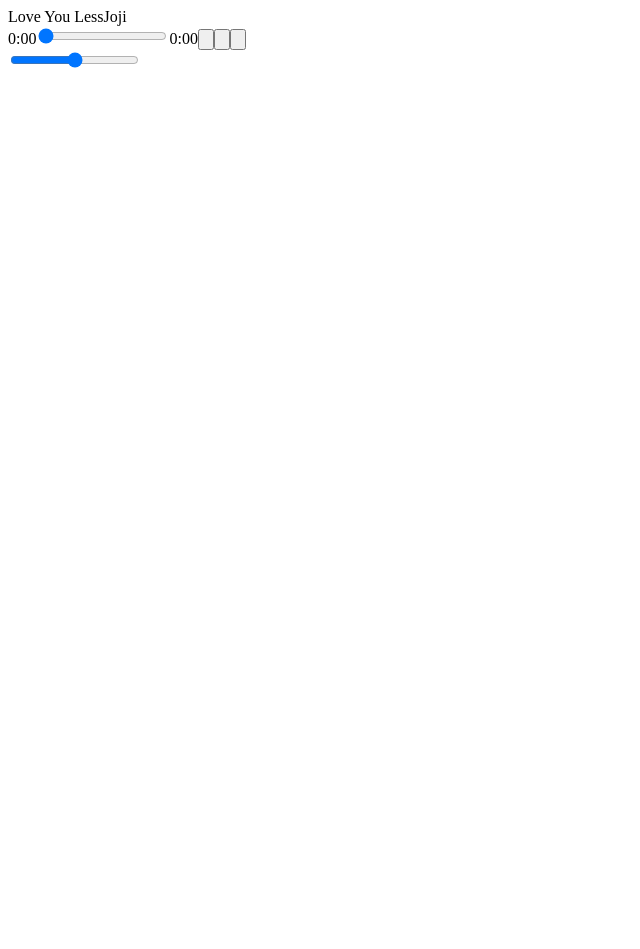
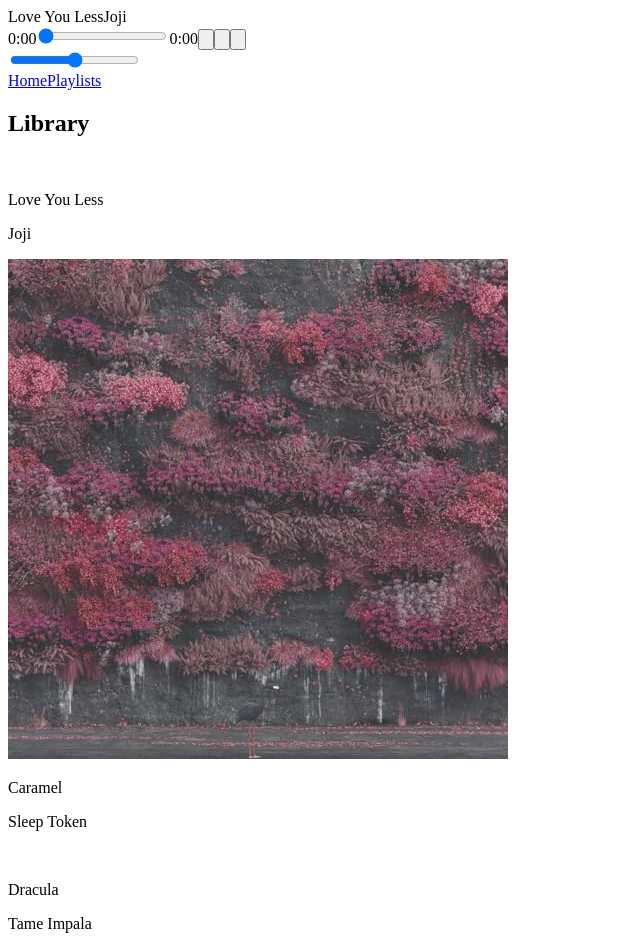
Before and after one commit to muhammadhshafqat/Sonder-Music-Player, a React (Vite) app: page / in a window 1280 px wide. Shown: the whole page, without its empty margins (0-640 px from the left). Before the commit the page ends 800 px from the top, so only its background shows below. Built offline with nearby package versions, Linux system fonts and the light colour scheme.

Commit message:
added library functionality

```diff
--- a/src/App.tsx
+++ b/src/App.tsx
@@ -2,10 +2,14 @@
 import "./App.css";
 import { Routes, Route } from "react-router-dom";
 import Dock from "./components/dock";
+import Library from "./components/library";
 function App() {
   return (
     <>
       <Dock />
+      <Routes>
+        <Route path="/" element={<Library />}></Route>
+      </Routes>
     </>
   );
 }
--- a/src/components/dock.tsx
+++ b/src/components/dock.tsx
@@ -1,7 +1,7 @@
 import { useContext, useEffect, useRef } from "react";
 import "../styles/dock.css";
 import { useGlobalContext } from "../context/globalContext";
-
+import { Link, Links } from "react-router";
 function Dock() {
   const context = useGlobalContext();
   const audioRef = useRef<HTMLAudioElement>(null);
@@ -117,6 +117,10 @@
         />
         <span className="volume-percentage"></span>
       </div>
+      <div className="nav">
+        <Link to="/">Home</Link>
+        <Link to="/playlists">Playlists</Link>
+      </div>
     </div>
   );
 }
--- /dev/null
+++ b/src/components/library.tsx
@@ -0,0 +1,36 @@
+import { useGlobalContext } from "../context/globalContext";
+
+function Library() {
+  const context = useGlobalContext();
+
+  const handleLibraryplays = (song: any, index: number) => {
+    context.setcurrentTrack(song);
+    context.setcurrentTrackIndex(index);
+    context.setisPlaying(true);
+  };
+
+  return (
+    <div className="library-container">
+      <h2 className="Lib-heading">Library</h2>
+      {context.alltracks.map((song, index) => (
+        <div
+          className="track-entry"
+          onClick={() => handleLibraryplays(song, index)}
+        >
+          <img
+            src={context.alltracks[index].cover}
+            className="library-covers"
+          />
+          <p className="lib-track-title" key={index}>
+            {context.alltracks[index].title}
+          </p>
+          <p className="lib-track-artist" key={index}>
+            {context.alltracks[index].artist}
+          </p>
+        </div>
+      ))}
+    </div>
+  );
+}
+
+export default Library;
--- a/src/context/globalContext.tsx
+++ b/src/context/globalContext.tsx
@@ -13,7 +13,7 @@
     title: "Caramel",
     artist: "Sleep Token",
     url: "/tracks/Sleep Token - Caramel.mp3",
-    cover: "",
+    cover: "/trackImages/caramel.jpg",
   },
   {
     id: 3,
```
Also changed, not shown: public/trackImages/caramel.jpg (added).
